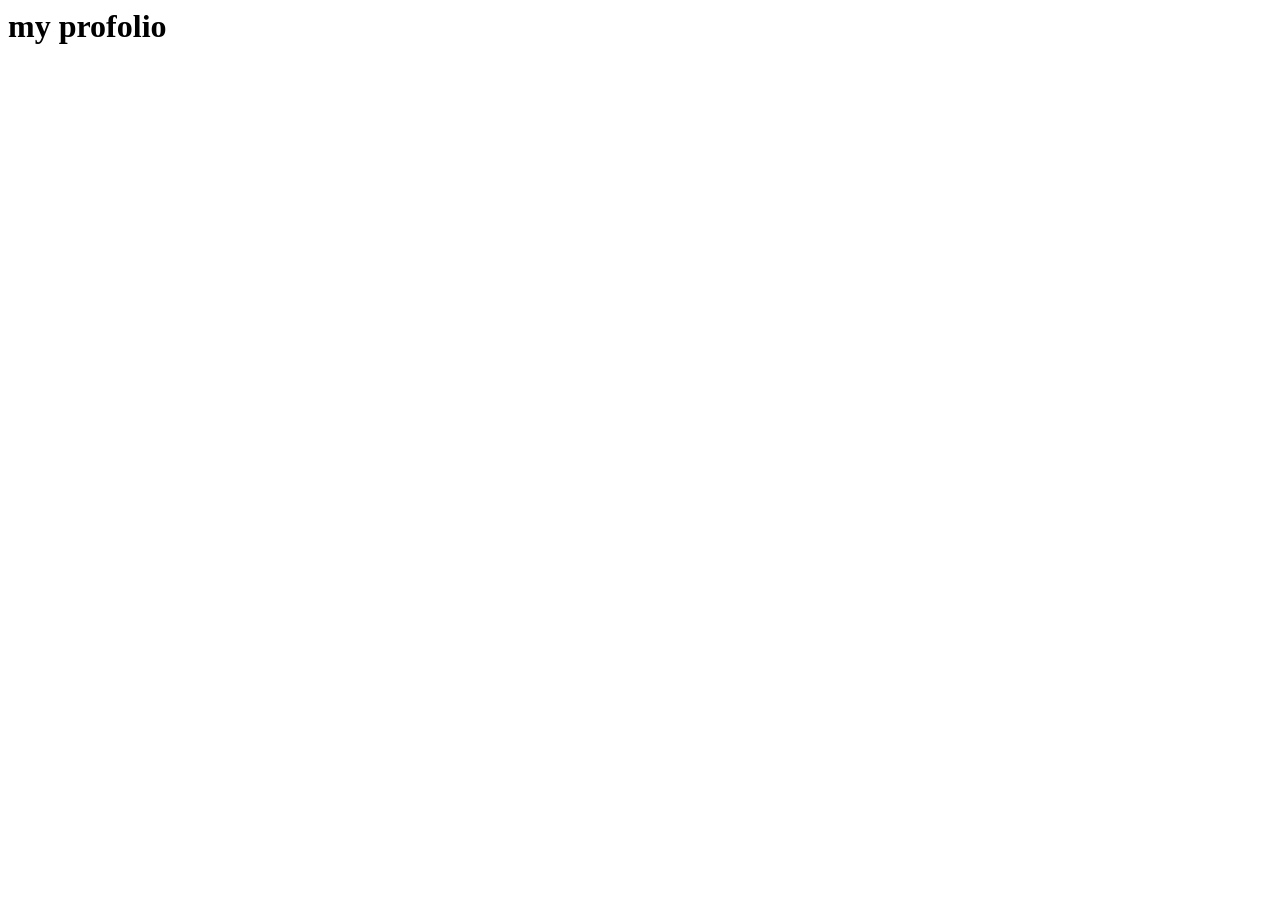
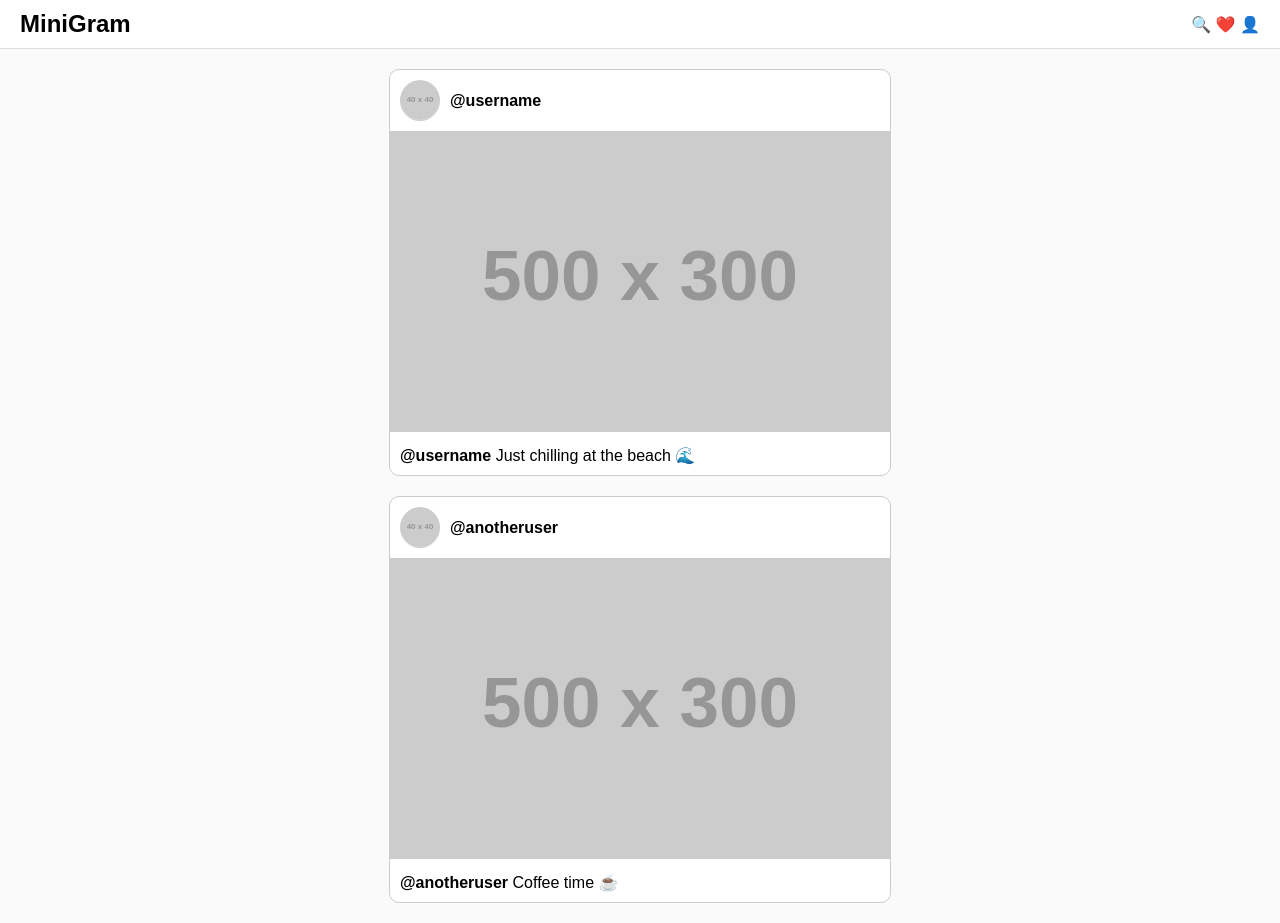
Before and after one commit to snailwu29/snailwu29.github.io, a plain HTML site: page index.html in a window 1280 px wide. Before the commit the page ends 800 px from the top, so only its background shows below. Drawn offline with Linux system fonts and the light colour scheme; placeholder pictures from the web are drawn by us.

Commit message:
Update index.html

```diff
--- a/index.html
+++ b/index.html
@@ -1 +1,85 @@
-<h1>my profolio</h1>
+<!DOCTYPE html>
+<html lang="en">
+<head>
+  <meta charset="UTF-8" />
+  <meta name="viewport" content="width=device-width, initial-scale=1.0" />
+  <title>Mini Instagram</title>
+  <style>
+    body {
+      font-family: Arial, sans-serif;
+      margin: 0;
+      background-color: #fafafa;
+    }
+    header {
+      background-color: white;
+      padding: 10px 20px;
+      display: flex;
+      justify-content: space-between;
+      align-items: center;
+      border-bottom: 1px solid #ddd;
+      position: sticky;
+      top: 0;
+      z-index: 10;
+    }
+    .logo {
+      font-weight: bold;
+      font-size: 24px;
+    }
+    .post {
+      background: white;
+      max-width: 500px;
+      margin: 20px auto;
+      border: 1px solid #ccc;
+      border-radius: 10px;
+    }
+    .post img {
+      width: 100%;
+      border-bottom: 1px solid #ccc;
+    }
+    .post .caption {
+      padding: 10px;
+    }
+    .profile {
+      display: flex;
+      align-items: center;
+      padding: 10px;
+    }
+    .profile img {
+      width: 40px;
+      height: 40px;
+      border-radius: 50%;
+      margin-right: 10px;
+    }
+  </style>
+</head>
+<body>
+
+  <header>
+    <div class="logo">MiniGram</div>
+    <div>🔍 ❤️ 👤</div>
+  </header>
+
+  <div class="post">
+    <div class="profile">
+      <img src="https://via.placeholder.com/40" alt="User Profile" />
+      <strong>@username</strong>
+    </div>
+    <img src="https://via.placeholder.com/500x300" alt="Post Image" />
+    <div class="caption">
+      <strong>@username</strong> Just chilling at the beach 🌊
+    </div>
+  </div>
+
+  <div class="post">
+    <div class="profile">
+      <img src="https://via.placeholder.com/40" alt="User Profile" />
+      <strong>@anotheruser</strong>
+    </div>
+    <img src="https://via.placeholder.com/500x300/aaa" alt="Post Image" />
+    <div class="caption">
+      <strong>@anotheruser</strong> Coffee time ☕
+    </div>
+  </div>
+
+</body>
+</html>
```
